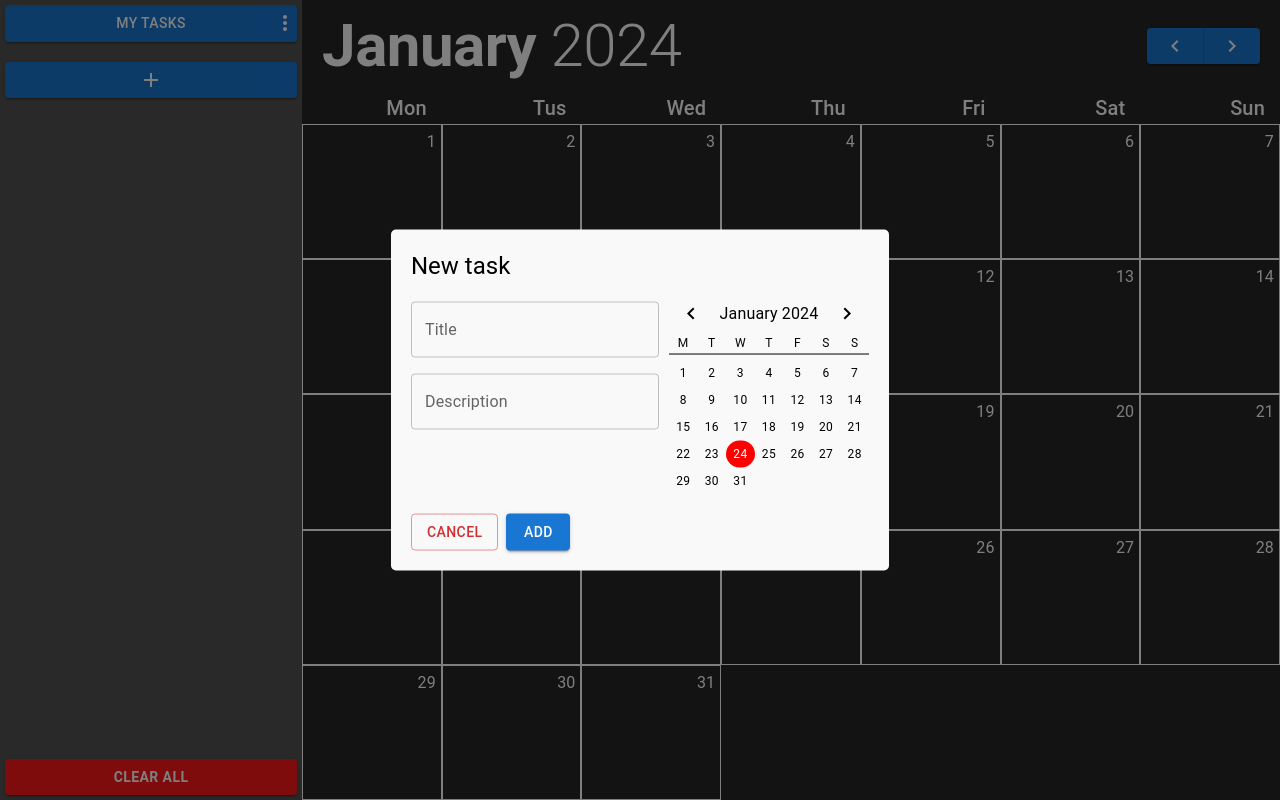
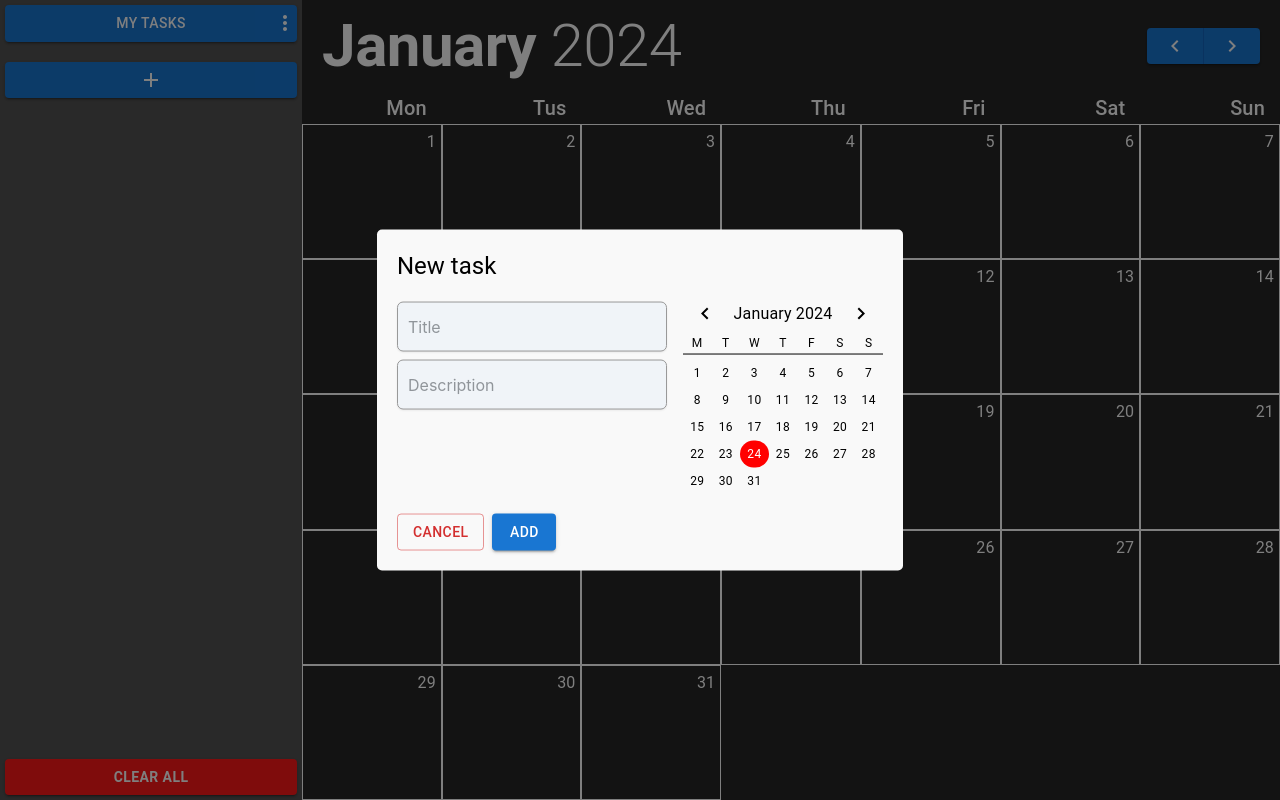
Before and after one commit to ParhamInBinary/TaskBuddy, a React (Vite) app: page / in a window 1280 px wide. Both pictures are taken after a click on the button 151 px from the left and 79 px from the top of the page. Built offline with nearby package versions, Linux system fonts and the light colour scheme.

Commit message:
styling updates

```diff
--- a/src/components/AddTaskModal/AddTaskModal.tsx
+++ b/src/components/AddTaskModal/AddTaskModal.tsx
@@ -1,4 +1,5 @@
-import { Box, Button, Modal, TextField, Typography } from '@mui/material';
+import Input from '@mui/joy/Input';
+import { Box, Button, Modal, Stack, Typography } from '@mui/material';
 
 import { useTaskContext } from '../../context';
 import { Calendar, CalendarVaiant } from '../Calendar';
@@ -31,33 +32,42 @@ export const AddTaskModal = () => {
         <Typography id="modal-modal-title" variant="h5">
           New task
         </Typography>
-        <Box display="flex" margin={'20px 0px'}>
-          <Box
-            sx={{
-              display: 'flex',
-              flexDirection: 'column',
-              gap: 2,
-              marginRight: '10px',
-            }}
-          >
-            <TextField
-              label="Title"
-              variant="outlined"
+        <Box display="flex" margin={'20px 0px'} gap={2}>
+          <Stack spacing={1}>
+            <Input
+              variant="soft"
+              placeholder="Title"
               value={tasktitle}
               onChange={(e) => setTaskTitle(e.target.value)}
+              sx={{
+                border: '1px solid #999999',
+                '--Input-gap': '5px',
+                '--Input-placeholderOpacity': 0.5,
+                '--Input-focusedThickness': '1px',
+                '--Input-minHeight': '50px',
+                '--Input-paddingInline': '10px',
+              }}
             />
-            <TextField
-              label="Description"
-              variant="outlined"
+            <Input
+              variant="soft"
+              placeholder="Description"
               value={taskDescription}
               onChange={(e) => setTaskDescription(e.target.value)}
+              sx={{
+                border: '1px solid #999999',
+                '--Input-gap': '5px',
+                '--Input-placeholderOpacity': 0.5,
+                '--Input-focusedThickness': '1px',
+                '--Input-minHeight': '50px',
+                '--Input-paddingInline': '10px',
+              }}
             />
             {errorMessage && (
               <Typography variant="body2" color="error">
                 {errorMessage}
               </Typography>
             )}
-          </Box>
+          </Stack>
           <Calendar variant={CalendarVaiant.MINI} />
         </Box>
 
--- a/src/components/Task/Task.tsx
+++ b/src/components/Task/Task.tsx
@@ -45,13 +45,24 @@ export const Task = ({
       }}
       onClick={() => handleSelectTask(id)}
     >
-      <Box>
+      <Box
+        sx={{
+          display: 'flex',
+          flexDirection: 'column',
+          flex: 1,
+          overflow: 'scroll',
+        }}
+      >
+        <Box sx={{ display: 'flex' }}>
+          <Box sx={{ overflow: 'scroll' }}>
             <Typography
               variant="body1"
               fontWeight="600"
               sx={{ display: 'flex', alignItems: 'start' }}
             >
               {title}
+            </Typography>
+          </Box>
           <Edit
             onClick={() => handleOpenForTaskEdit(id)}
             sx={{
@@ -60,10 +71,12 @@ export const Task = ({
               cursor: !isCompleted ? 'pointer' : 'default',
             }}
           />
-        </Typography>
+        </Box>
+        <Box sx={{ overflow: 'scroll' }}>
           {isTaskSelected && selectedTask?.id === id && (
             <Typography variant="subtitle2">{description}</Typography>
           )}
+        </Box>
         <Typography variant="caption">{date}</Typography>
       </Box>
       <Box
```
Lines whose indentation alone changed are shown as unchanged.
